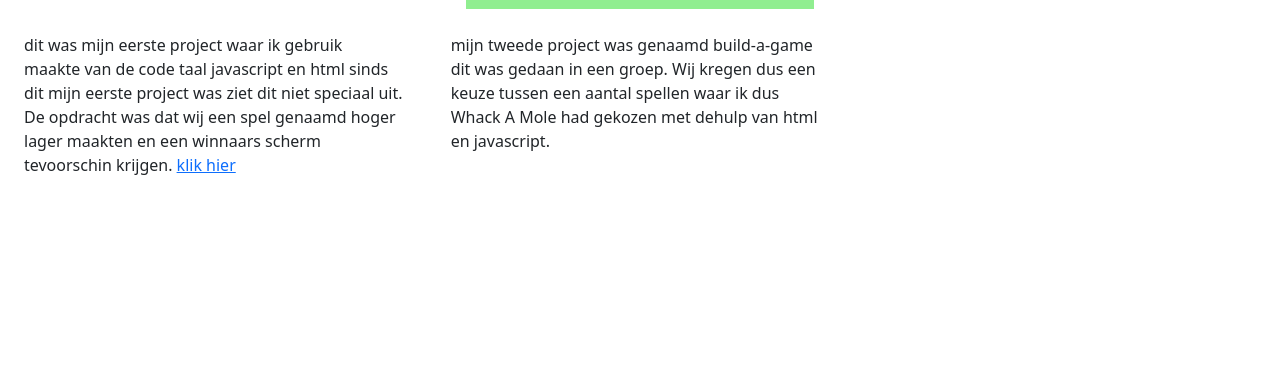
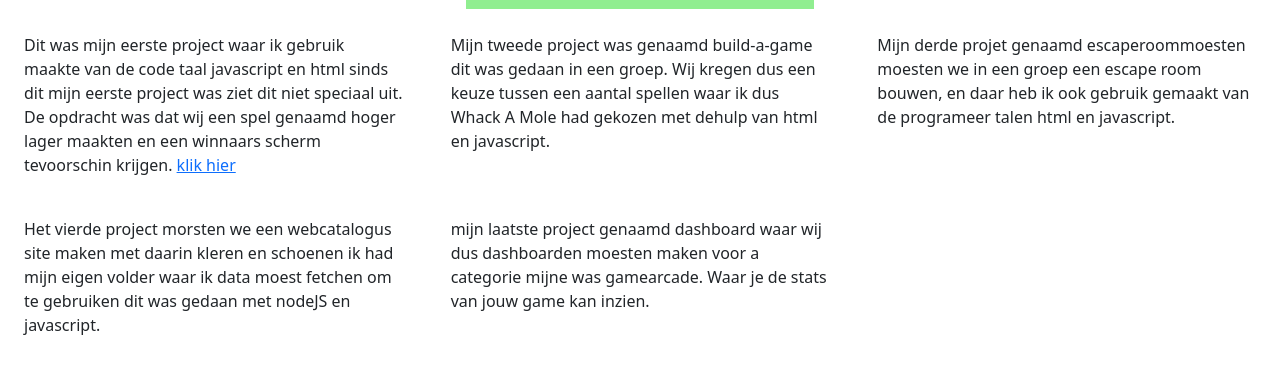
Before and after one commit to dhakiryakhlef/dhakiryakhlef.github.io, a plain HTML site: page html/projecten.html in a window 1280 px wide. Shown: the part 55-428 px from the top of the page. Drawn offline with nearby package versions, Linux system fonts and the light colour scheme.

Commit message:
update project html

```diff
--- a/html/projecten.html
+++ b/html/projecten.html
@@ -38,7 +38,7 @@
                     </div>
                     <div class="col-12">
                         <p>
-                            dit was mijn eerste project waar ik gebruik maakte van de code taal javascript en html sinds dit mijn eerste project was ziet dit niet speciaal uit. De opdracht was dat wij een spel genaamd hoger lager maakten en een winnaars scherm tevoorschin krijgen. <a href="https://github.com/ROCMondriaanTIN/sd23-p01-project-hoger-lager-dhakiryakhlef">klik hier</a>
+                            Dit was mijn eerste project waar ik gebruik maakte van de code taal javascript en html sinds dit mijn eerste project was ziet dit niet speciaal uit. De opdracht was dat wij een spel genaamd hoger lager maakten en een winnaars scherm tevoorschin krijgen. <a href="https://github.com/ROCMondriaanTIN/sd23-p01-project-hoger-lager-dhakiryakhlef">klik hier</a>
                         </p>
                     </div>
                 </div>
@@ -50,7 +50,7 @@
                     </div>
                     <div class="col-12">
                         <p>
-                            mijn tweede project was genaamd build-a-game dit was gedaan in een groep. Wij kregen dus een keuze tussen een aantal spellen waar ik dus Whack A Mole had gekozen met dehulp van html en javascript.
+                            Mijn tweede project was genaamd build-a-game dit was gedaan in een groep. Wij kregen dus een keuze tussen een aantal spellen waar ik dus Whack A Mole had gekozen met dehulp van html en javascript.
                         </p>
                     </div>
                 </div>
@@ -62,7 +62,7 @@
                     </div>
                     <div class="col-12">
                         <p>
-
+                            Mijn derde projet genaamd escaperoommoesten moesten we in een groep een escape room bouwen, en daar heb ik ook gebruik gemaakt van de programeer talen html en javascript.
                         </p>
                     </div>
                 </div>
@@ -74,7 +74,7 @@
                     </div>
                     <div class="col-12">
                         <p>
-
+                            Het vierde project morsten we een webcatalogus site maken met daarin kleren en schoenen ik had mijn eigen volder waar ik data moest fetchen om te gebruiken dit was gedaan met nodeJS en javascript.
                         </p>
                     </div>
                 </div>
@@ -85,7 +85,9 @@
                         <img src="/img/hoger-lager-1200x600.jpg" alt="" class="img-proj">
                     </div>
                     <div class="col-12">
-
+                        <p>
+                            mijn laatste project genaamd dashboard waar wij dus dashboarden moesten maken voor a categorie mijne was gamearcade. Waar je de stats van jouw game kan inzien.
+                        </p>
                     </div>
                 </div>
             </div>
```
